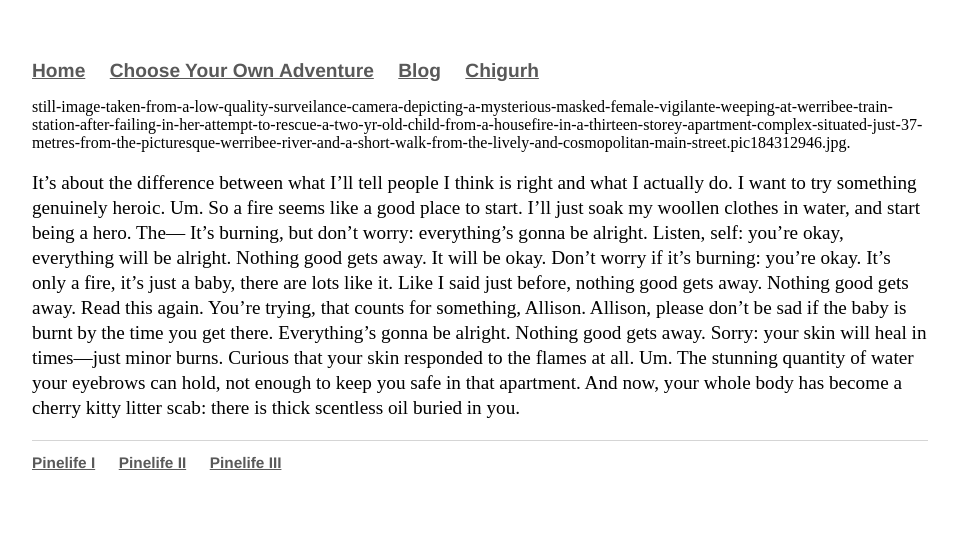
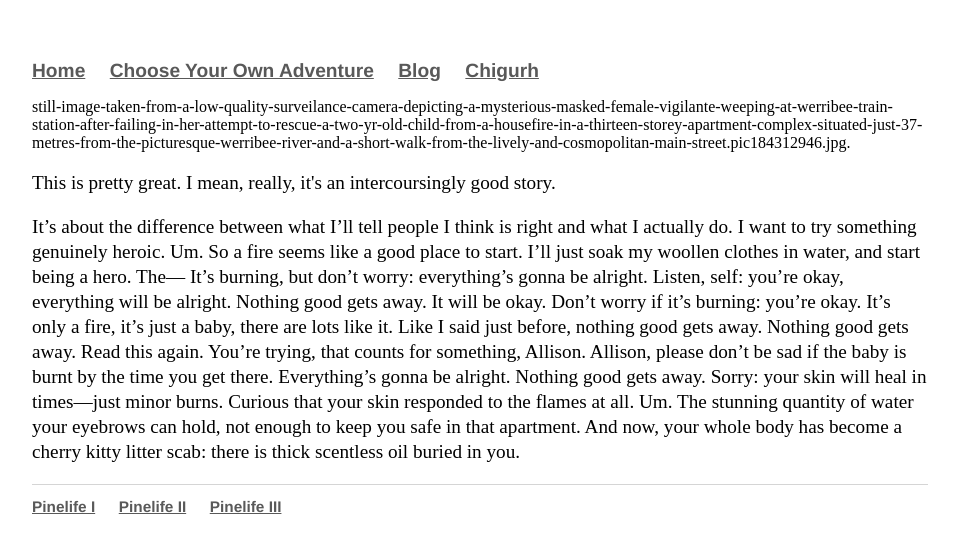
Before and after one commit to Pinelife/pinelife.github.io, a Jekyll site: the page built from Hellhole/Room9.html, in a window 1280 px wide. Shown: the top 553 px of the page, without its empty margins (160-1117 px from the left). Built offline with Jekyll 4.4.1, drawn with Linux system fonts in a browser that asks for light colours.

Commit message:
Update Room9.html

```diff
--- a/Hellhole/Room9.html
+++ b/Hellhole/Room9.html
@@ -3,6 +3,7 @@ layout: default
 title: Pinelife
 ---
 still-image-taken-from-a-low-quality-surveilance-camera-depicting-a-mysterious-masked-female-vigilante-weeping-at-werribee-train-station-after-failing-in-her-attempt-to-rescue-a-two-yr-old-child-from-a-housefire-in-a-thirteen-storey-apartment-complex-situated-just-37-metres-from-the-picturesque-werribee-river-and-a-short-walk-from-the-lively-and-cosmopolitan-main-street.pic184312946.jpg.
+<p>This is pretty great. I mean, really, it's an intercoursingly good story.</p>
 <p>
   It’s about the difference between what I’ll tell people I think is right and what I actually do. I want to try something genuinely
   heroic.
```
